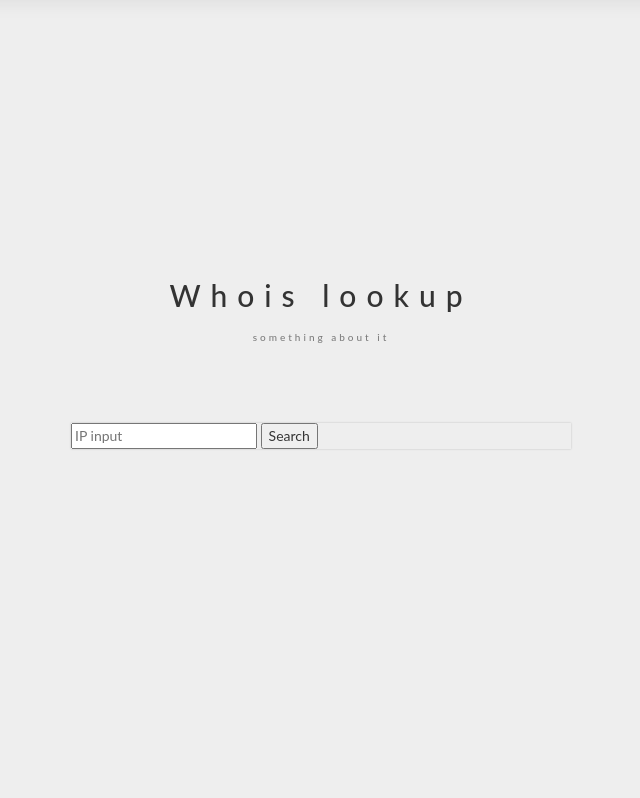
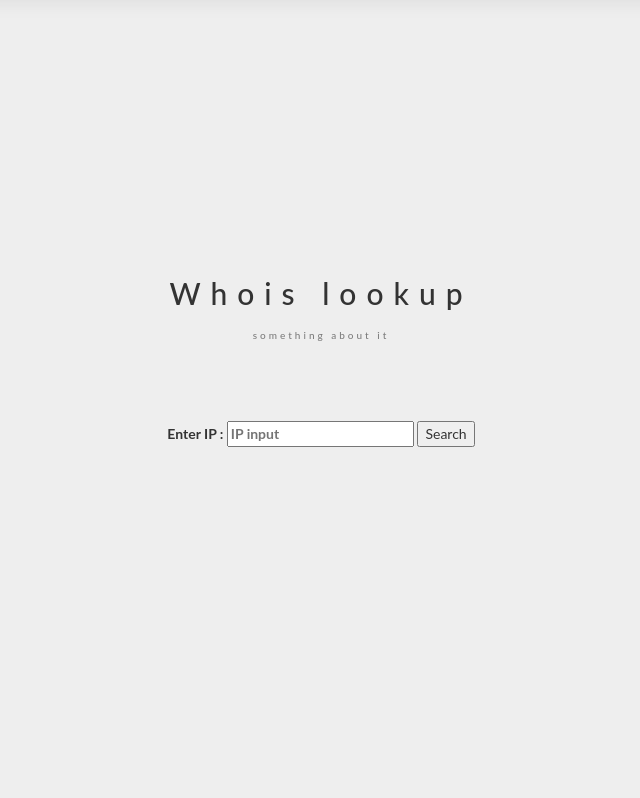
Before and after one commit to ArpitJainAJ/CyberCrimeandForensics, a Django app: page / in a window 1280 px wide. Shown: the part 801-1599 px from the top of the page, without its empty margins (319-959 px from the left). Run offline with Django 3.2, Linux system fonts and the light colour scheme; some libraries are stand-ins or nearby versions.

```diff
--- a/static/style.css
+++ b/static/style.css
@@ -104,19 +104,16 @@ a {
 
 
 .field {
-display:flex;
+
 position:realtive;
 margin:5em auto;
 width:500px;
-flex-direction:row;
--moz-box-shadow:    0px 0px 2px 0px rgba(0,0,0,0.2);
--webkit-box-shadow: 0px 0px 2px 0px rgba(0,0,0,0.2);
-box-shadow:         0px 0px 2px 0px rgba(0,0,0,0.2);
+
 }
 
 .field>input[type=text],
 .field>button {
-display:block;
+
 font:1.2em 'Open sans';
 }
 
--- a/templates/index.html
+++ b/templates/index.html
@@ -100,7 +100,9 @@
       <div class="field" id="searchform">
         <form method = "POST" action="/index/" >
           {% csrf_token %}
-         <input type="text" id="searchterm" name = "ip" placeholder="IP input" />
+         <label>Enter IP :
+           <input type="text" id="searchterm"  placeholder="IP input" name = "ip" />
+        </label>
           <button type="submit" id="search">Search</button>
         </form>
       </div>
```
